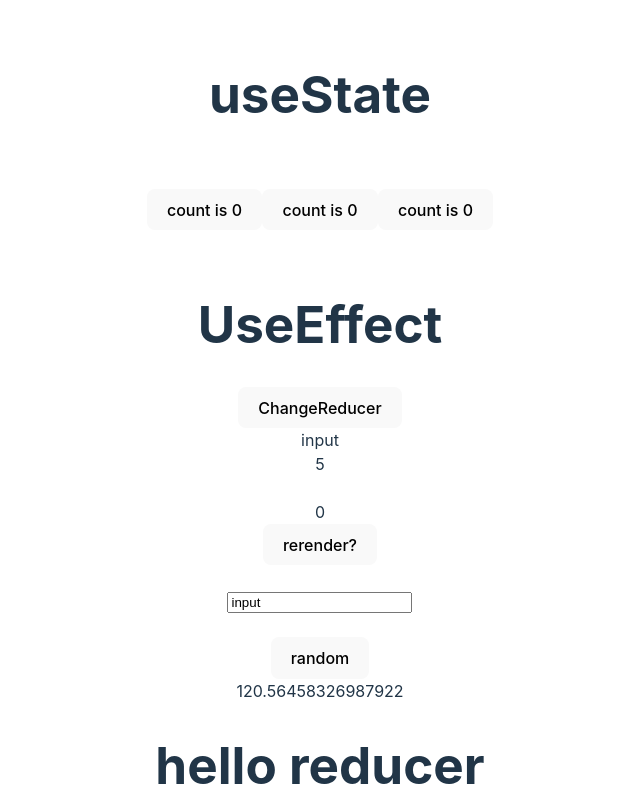
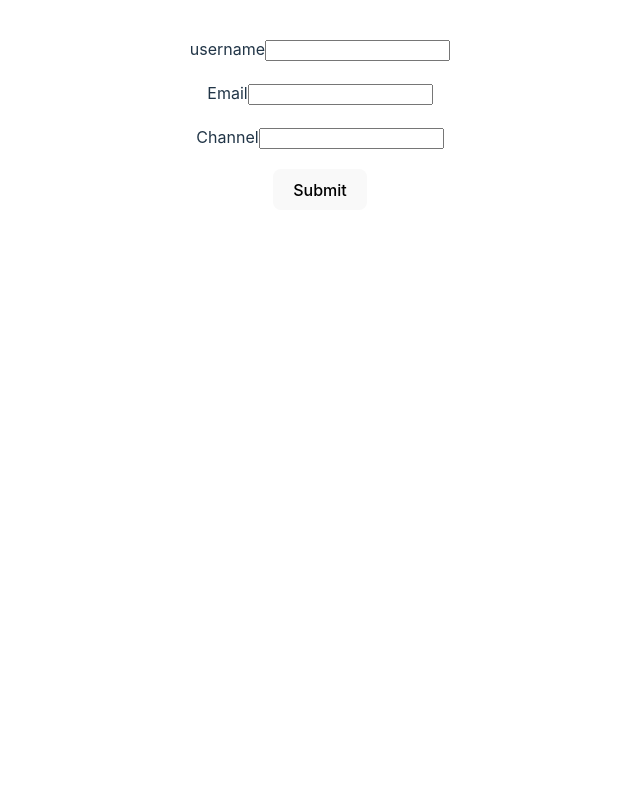
Before and after one commit to merovinjs/react-hooks-lesson, a React (Vite) app: page /form in a window 1280 px wide. Shown: the top 800 px of the page, without its empty margins (320-960 px from the left). Built offline with nearby package versions, Linux system fonts and the light colour scheme.

Commit message:
react-hook-form added

```diff
--- a/package.json
+++ b/package.json
@@ -11,9 +11,12 @@
   },
   "dependencies": {
     "react": "^18.2.0",
-    "react-dom": "^18.2.0"
+    "react-dom": "^18.2.0",
+    "react-hook-form": "^7.46.2",
+    "react-router-dom": "^6.16.0"
   },
   "devDependencies": {
+    "@hookform/devtools": "^4.3.1",
     "@types/react": "^18.2.14",
     "@types/react-dom": "^18.2.6",
     "@typescript-eslint/eslint-plugin": "^5.61.0",
--- /dev/null
+++ b/src/App.tsx
@@ -0,0 +1,18 @@
+import { BrowserRouter as Router, Routes, Route } from "react-router-dom";
+import Hooks from "./pages/hooks/Hooks";
+import ReactHookForm from "./pages/reactHookForm/ReactHookForm";
+
+function App() {
+  return (
+    <>
+      <Router>
+        <Routes>
+          <Route path="/" element={<Hooks />} />
+          <Route path="/form" element={<ReactHookForm />} />
+        </Routes>
+      </Router>
+    </>
+  );
+}
+
+export default App;
--- a/src/useEffect.tsx
+++ b/src/components/useEffect.tsx
@@ -1,5 +1,5 @@
 import { useEffect, useLayoutEffect, useState, useReducer } from "react";
-import { colorReducer } from "./reducers/colorReducer";
+import { colorReducer } from "../reducers/colorReducer";
 const UseEffect = () => {
   const [input, setInput] = useState("input");
   const [timeCounter, setTimeCounter] = useState(0);
--- a/src/useReducer.tsx
+++ b/src/components/useReducer.tsx
@@ -1,6 +1,6 @@
 import { useReducer } from "react";
-import { colorReducer } from "./reducers/colorReducer";
-import { counterReducer } from "./reducers/counterReducer";
+import { colorReducer } from "../reducers/colorReducer";
+import { counterReducer } from "../reducers/counterReducer";
 const UseReducer = () => {
   const initialvalue = { age: 0 };
   const [state, dispatch] = useReducer(colorReducer, "");
--- a/src/useState.tsx
+++ b/src/components/useState.tsx
@@ -1,5 +1,5 @@
 import { useState } from "react";
-import "./App.css";
+import "../App.css";
 
 function UseState() {
   console.log("useState rerender");
--- a/src/main.tsx
+++ b/src/main.tsx
@@ -1,15 +1,9 @@
 import ReactDOM from "react-dom/client";
 import "./index.css";
-import UseState from "./useState.tsx";
-import UseEffect from "./useEffect.tsx";
-import UseReducer from "./useReducer.tsx";
-import UseRef from "./useRef.tsx";
+import App from "./App";
 
 ReactDOM.createRoot(document.getElementById("root")!).render(
   <>
-    <UseState />
-    <UseEffect />
-    <UseReducer />
-    <UseRef />
+    <App />
   </>
 );
--- /dev/null
+++ b/src/pages/hooks/Hooks.tsx
@@ -0,0 +1,17 @@
+import UseEffect from "../../components/useEffect";
+import UseReducer from "../../components/useReducer";
+import UseRef from "../../components/useRef";
+import UseState from "../../components/useState";
+
+const Hooks = () => {
+  return (
+    <>
+      <UseState />
+      <UseEffect />
+      <UseReducer />
+      <UseRef />
+    </>
+  );
+};
+
+export default Hooks;
--- /dev/null
+++ b/src/pages/reactHookForm/Form.css
@@ -0,0 +1,6 @@
+.formContainer {
+  padding: 5px;
+}
+.form-control {
+  margin-bottom: 20px;
+}
--- /dev/null
+++ b/src/pages/reactHookForm/ReactHookForm.tsx
@@ -0,0 +1,83 @@
+import { useForm } from "react-hook-form";
+import { DevTool } from "@hookform/devtools";
+import "./Form.css";
+type FormValues = {
+  username: string;
+  email: string;
+  channel: string;
+};
+
+const ReactHookForm = () => {
+  const form = useForm<FormValues>();
+  const { register, control, handleSubmit, formState } = form;
+  const { errors } = formState;
+
+  const onSubmiting = (data: FormValues) => {
+    console.log("form submitted", data);
+  };
+
+  return (
+    <div>
+      <form
+        onSubmit={handleSubmit(onSubmiting)}
+        noValidate
+        className="formContainer"
+      >
+        <div className="form-control">
+          <label htmlFor="username">username</label>
+          <input
+            type="text"
+            id="username"
+            {...register("username", {
+              required: {
+                value: true,
+                message: "username required",
+              },
+            })}
+          />
+          <p>{errors.username?.message}</p>
+        </div>
+        <div className="form-control">
+          <label htmlFor="email">Email</label>
+          <input
+            type="email"
+            id="email"
+            {...register("email", {
+              pattern: {
+                value: /^\w+([\.-]?\w+)*@\w+([\.-]?\w+)*(\.\w{2,3})+$/,
+                message: "Invalid email format",
+              },
+              validate: {
+                notBlacklist: (fieldvalue) => {
+                  return (
+                    !fieldvalue.endsWith("baddomain.com") ||
+                    "This domain is nor supported"
+                  );
+                },
+              },
+            })}
+          />
+          <p>{errors.email?.message}</p>
+        </div>
+        <div className="form-control">
+          <label htmlFor="channel">Channel</label>
+          <input
+            type="text"
+            id="channel"
+            {...register("channel", {
+              required: {
+                value: true,
+                message: "channel is requried",
+              },
+            })}
+          />
+          <p>{errors.channel?.message}</p>
+        </div>
+        <button>Submit</button>
+      </form>
+      <DevTool control={control} />
+    </div>
+  );
+};
+
+export default ReactHookForm;
```
Also changed, not shown: src/components/useContext.tsx (added, +7 -0 lines), src/components/useRef.tsx (renamed from src/useRef.tsx), 1 other file (tests, documents, lock files or other folders).
